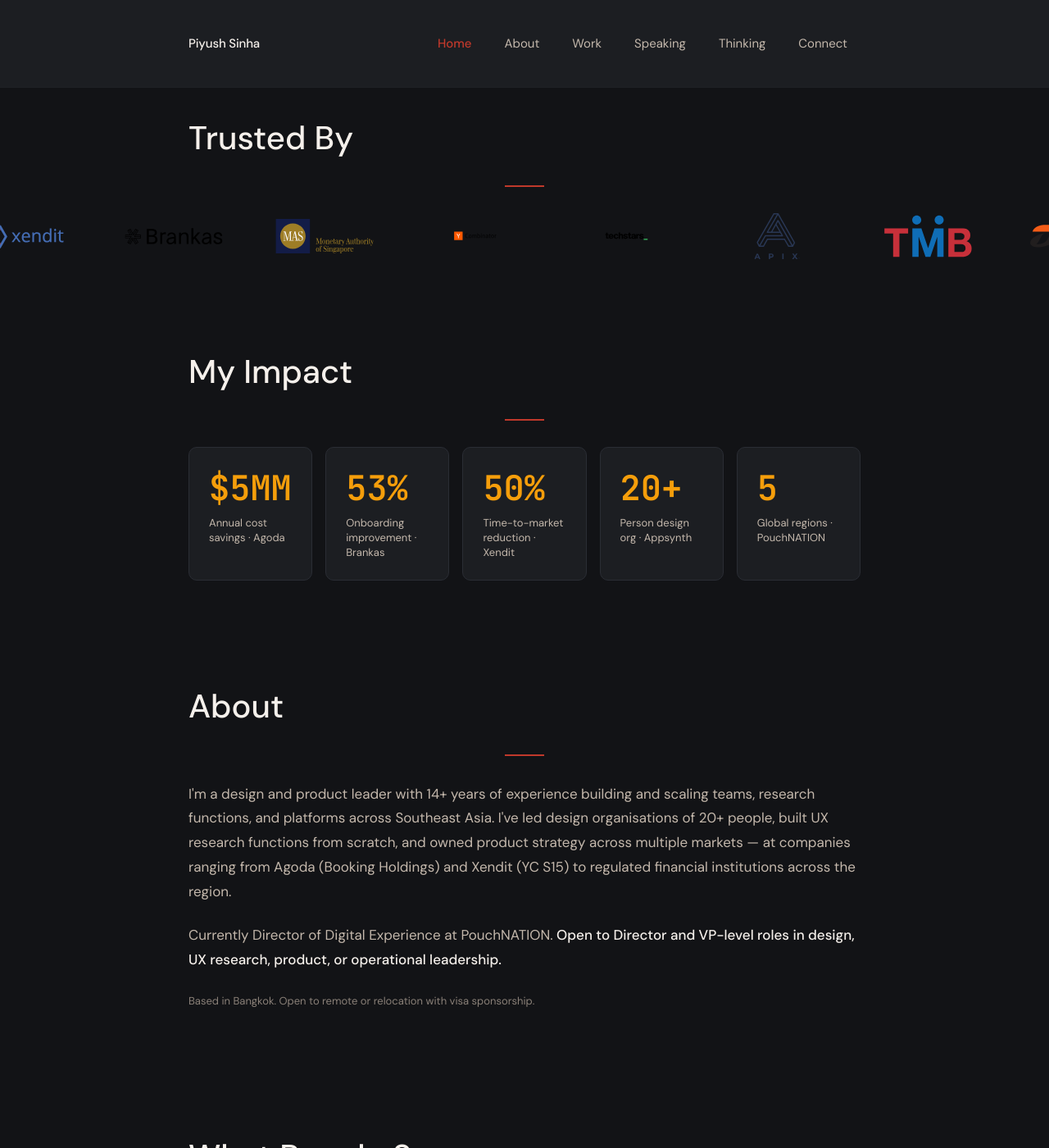
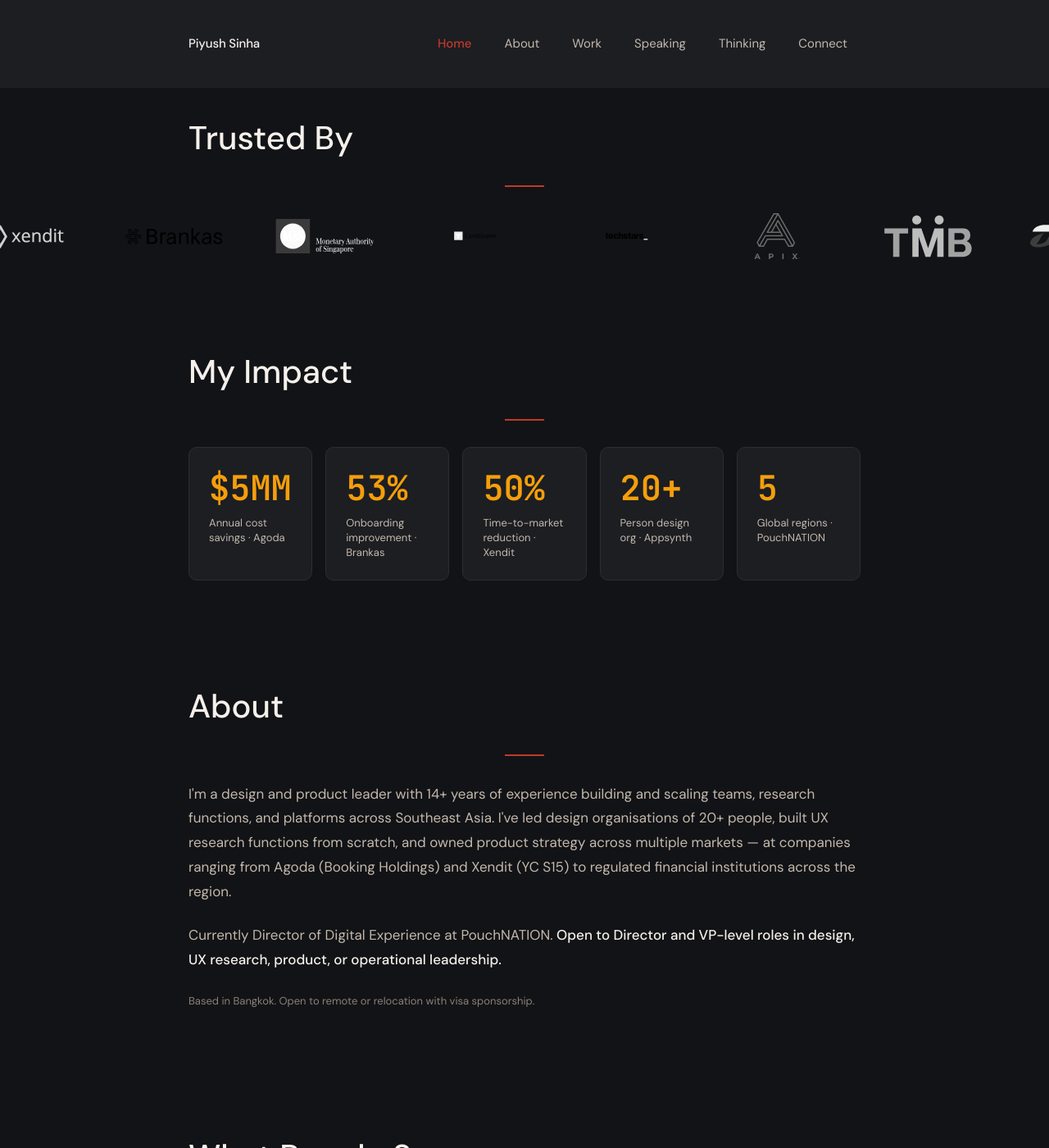
Before and after one commit to piyushsinha/piyushsinha.github.io, a Jekyll site: the page built from index.html, in a window 1280 px wide and 1400 px high, scrolled down 447 px. Shown: the whole window at 82% size. Built offline with Jekyll 4.4.1, drawn with Linux system fonts in a browser that asks for light colours.

Commit message:
style: apply grayscale(100%) brightness(2) filter on logos for visibility without losing detail

```diff
--- a/assets/css/styles.css
+++ b/assets/css/styles.css
@@ -808,6 +808,7 @@
   max-width: 100%;
   max-height: 100%;
   object-fit: contain;
+  filter: grayscale(100%) brightness(2);
 }
 
 @media (min-width: 768px) {
```
